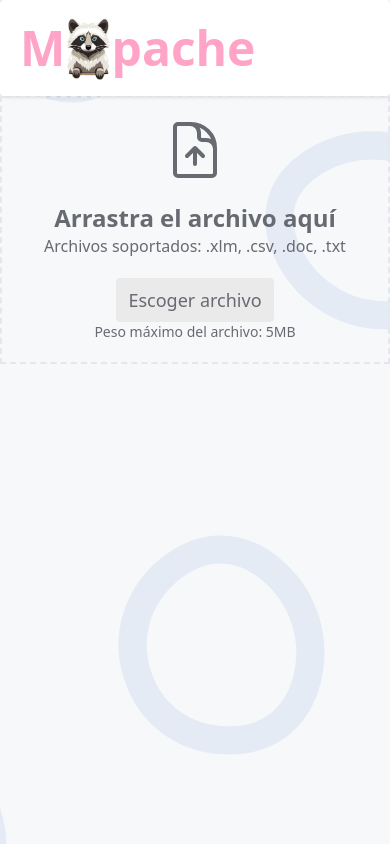
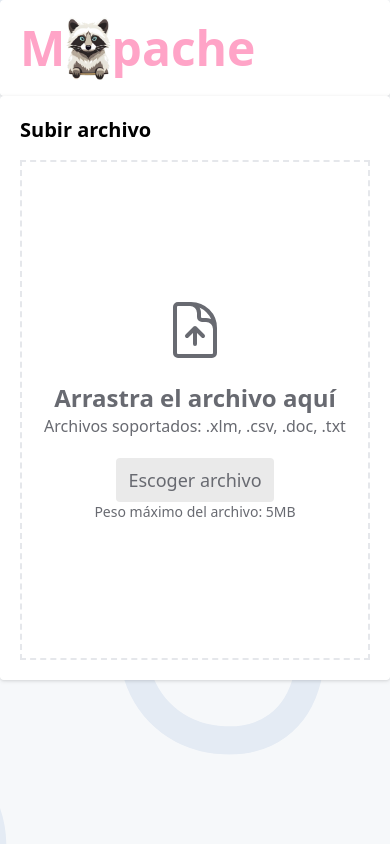
Before and after one commit to rdzPedraos/file_editor, a React (Vite) app in the folder client/: page / in a window 390 px wide. Built offline with nearby package versions, Linux system fonts and the light colour scheme.

Commit message:
Upgrade Responsive Design in Upload Page

```diff
--- a/client/src/pages/Upload.jsx
+++ b/client/src/pages/Upload.jsx
@@ -1,14 +1,15 @@
-import PropTypes from 'prop-types';
 import FileUpload from '../components/FileUpload';
+import Box from '../components/Box';
 
-function Upload(props) {
+function Upload() {
 	return (
-		<div>
-			<FileUpload />
+		<div className='md:pt-6 lg:pt-28'>
+			<Box className='max-w-screen-md mx-auto'>
+				<p className='text-xl font-semibold mb-4'>Subir archivo</p>
+				<FileUpload className='min-h-[500px]' />
+			</Box>
 		</div>
 	);
 }
 
-Upload.propTypes = {};
-
 export default Upload;
```
